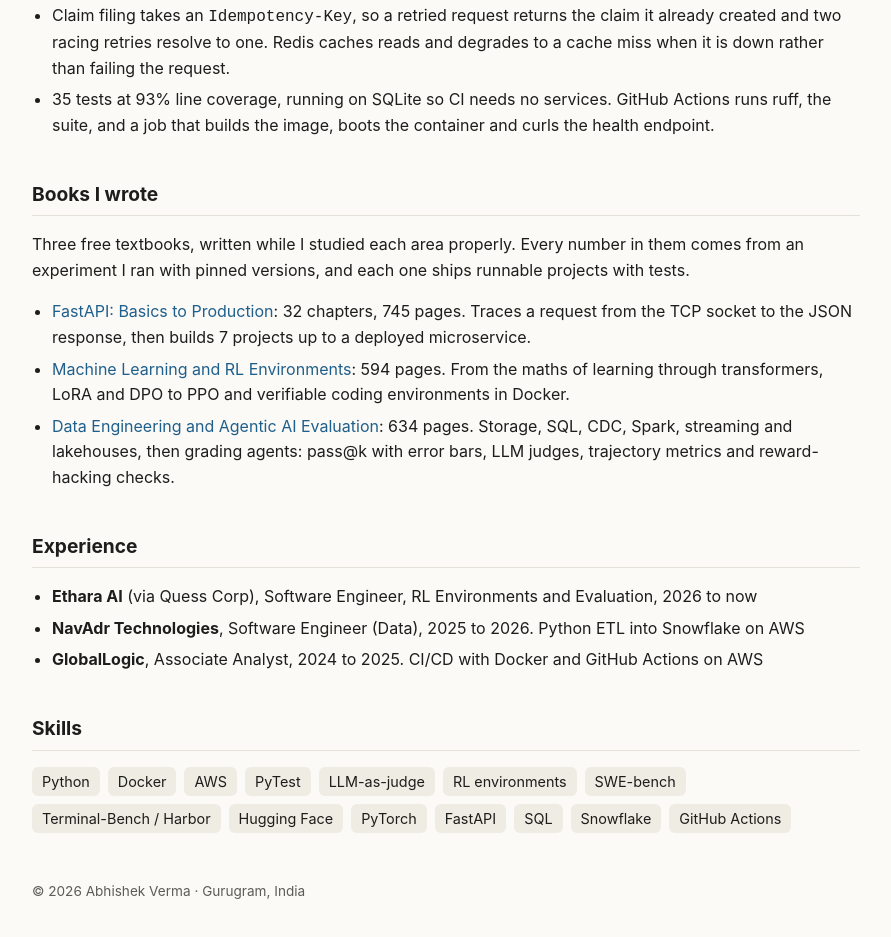
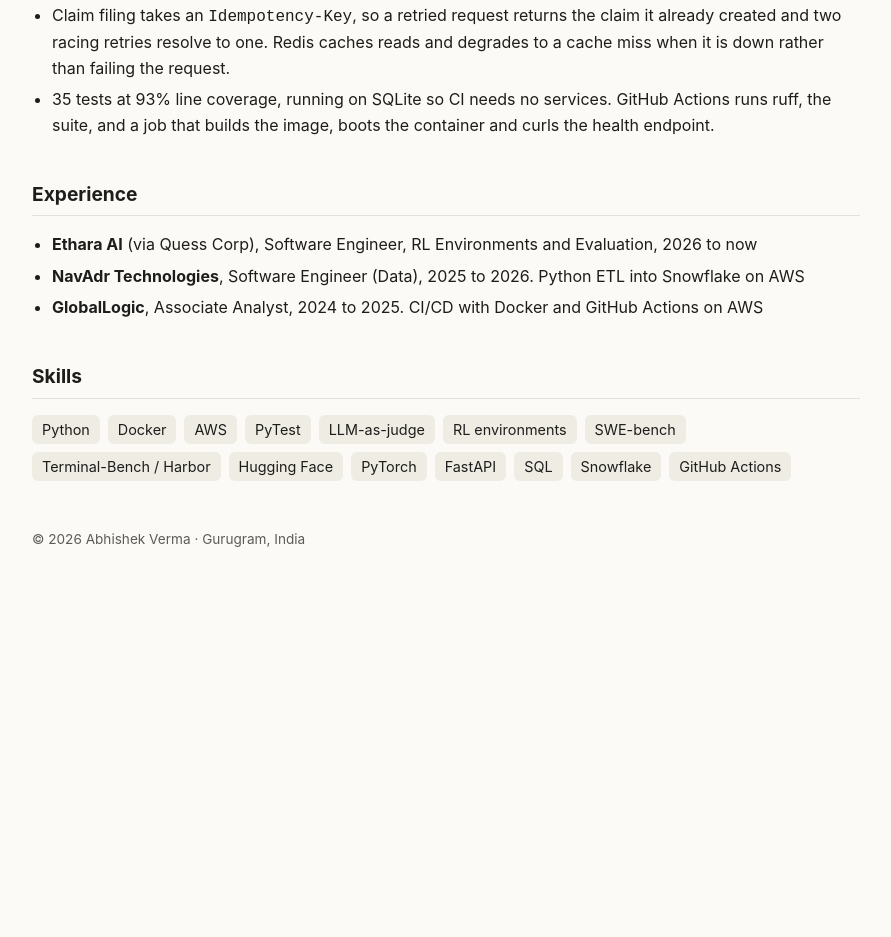
Before and after one commit to abhishekcpp007/abhishekcpp007.github.io, a plain HTML site: page index.html in a window 1280 px wide. Shown: the part 5678-6615 px from the top of the page, without its empty margins (194-1085 px from the left). After the commit the page ends 6293 px from the top, so only its background shows below. Drawn offline with Linux system fonts and the light colour scheme.

Commit message:
Remove the books section

```diff
--- a/index.html
+++ b/index.html
@@ -187,16 +187,6 @@ footer{margin-top:48px;color:var(--muted);font-size:.85rem}
 </section>
 
 <section>
-  <h2>Books I wrote</h2>
-  <p>Three free textbooks, written while I studied each area properly. Every number in them comes from an experiment I ran with pinned versions, and each one ships runnable projects with tests.</p>
-  <ul>
-    <li><a href="https://github.com/abhishekcpp007/fastapi-book">FastAPI: Basics to Production</a>: 32 chapters, 745 pages. Traces a request from the TCP socket to the JSON response, then builds 7 projects up to a deployed microservice.</li>
-    <li><a href="https://github.com/abhishekcpp007/ml-rl-envs-book">Machine Learning and RL Environments</a>: 594 pages. From the maths of learning through transformers, LoRA and DPO to PPO and verifiable coding environments in Docker.</li>
-    <li><a href="https://github.com/abhishekcpp007/de-agentic-eval-book">Data Engineering and Agentic AI Evaluation</a>: 634 pages. Storage, SQL, CDC, Spark, streaming and lakehouses, then grading agents: pass@k with error bars, LLM judges, trajectory metrics and reward-hacking checks.</li>
-  </ul>
-</section>
-
-<section>
   <h2>Experience</h2>
   <ul>
     <li><strong>Ethara AI</strong> (via Quess Corp), Software Engineer, RL Environments and Evaluation, 2026 to now</li>
```
